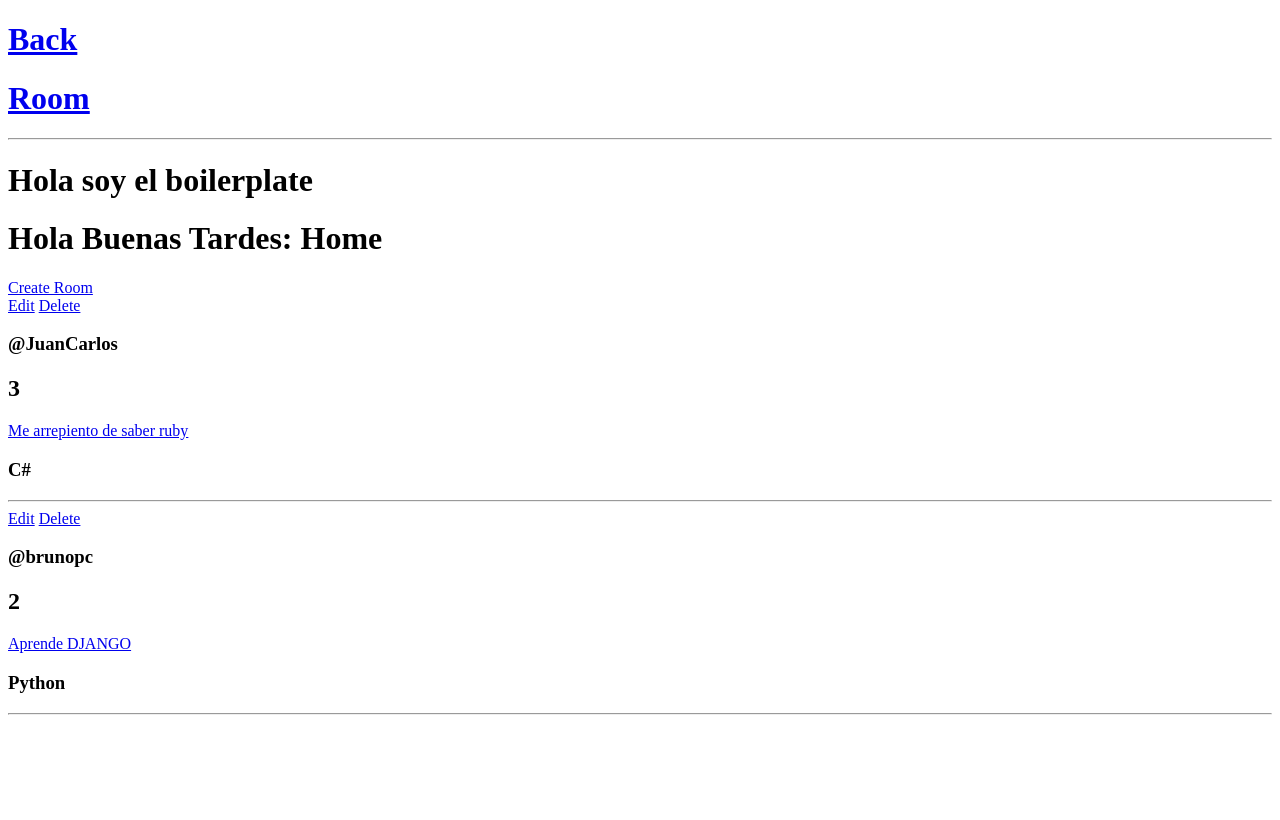
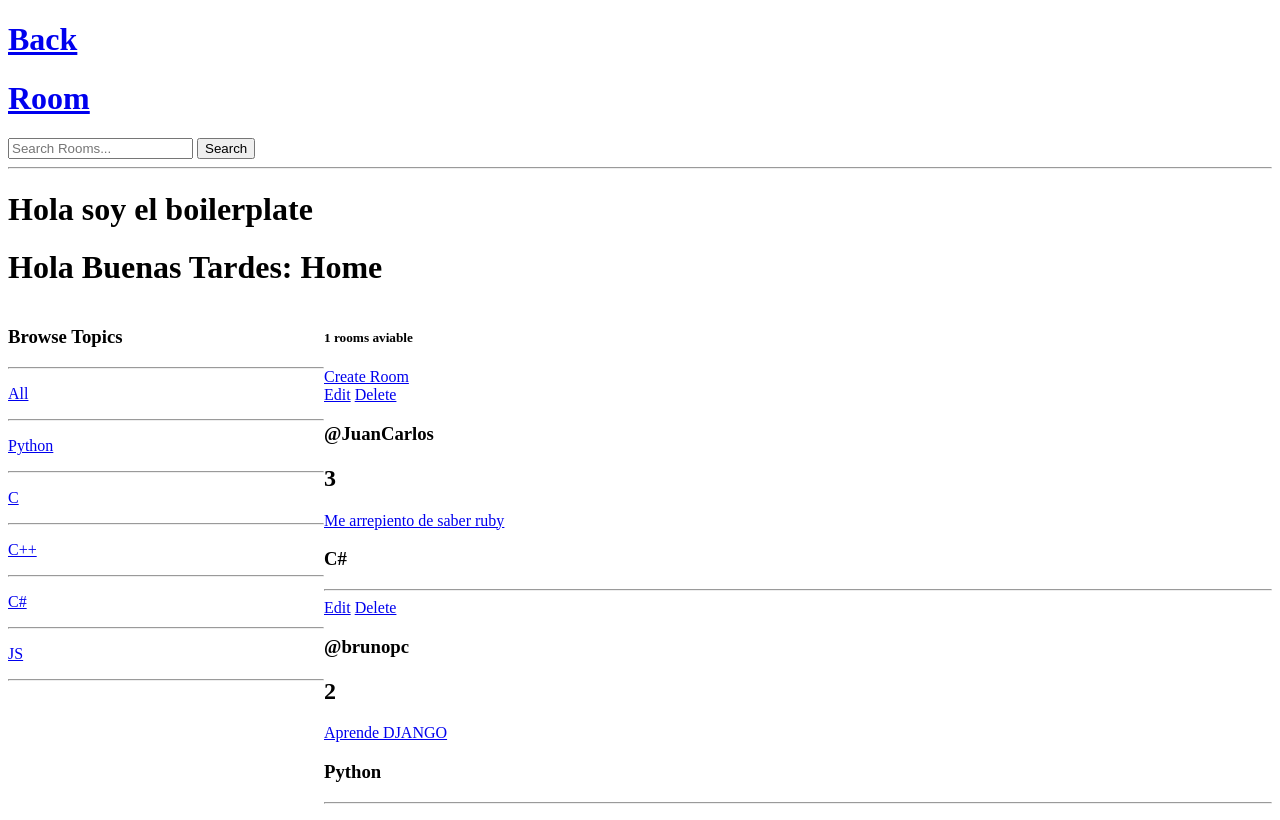
Before and after one commit to BMQuiroga/django, a Django app: template storybud/baseline/templates/baseline/home.html in a window 1280 px wide. Before the commit the page ends 715 px from the top, so only its background shows below. Run offline with Django 5.2, Linux system fonts and the light colour scheme; data comes from the database, SQL or seed files in the repository; the template is opened without the code that fills it: values that come from a table or form of the project are taken from there, most other values are stand-ins (such as "Sample title", 1, 10 or a date in 2020); parts of the project's set-up code (start-up, migrations or seed data) failed here and were passed over.

Commit message:
barra de busqueda
2h23

```diff
--- a/storybud/baseline/templates/baseline/home.html
+++ b/storybud/baseline/templates/baseline/home.html
@@ -2,10 +2,34 @@
 
 {% block content %}
 
+<style>
+    .home-container {
+        display: grid;
+        grid-template-columns: 1fr 3fr;
+    }
+</style>
+
 <h1>Hola Buenas Tardes: Home</h1>
 
+<div class="home-container">
+
     <div>
+        <h3>Browse Topics</h3>
+        <hr>
 
+        <p><a href="{% url 'home' %}">All</a></p>
+        <hr>
+
+        {% for topic in topics %}
+
+        <p><a href="{% url 'home' %}?q={{topic.name}}">{{topic.name}}</a></p>
+        <hr>
+
+        {% endfor %}
+    </div>
+
+    <div>
+        <h5>{{rooms_count}} rooms aviable</h5>
         <a href="{% url 'create-room' %}">Create Room</a>
 
         <div>
@@ -22,6 +46,10 @@
             {%endfor%}
         </div>
 
+
+    </div>
+
+
 </div>
 
 {% endblock content %}
--- a/storybud/templates/navbar.html
+++ b/storybud/templates/navbar.html
@@ -6,4 +6,11 @@
     <h1>Room</h1>
 </a>
 
+<form method="get" action="{% url 'home' %}">
+
+    <input type="text" name="q" placeholder="Search Rooms..." value="{{request.GET.q}}">
+
+    <input type="submit" value="Search">
+</form>
+
 <hr>
```
Also changed, not shown: storybud/baseline/views.py (+17 -3 lines), 2 other files. Lines whose indentation alone changed are shown as unchanged.
